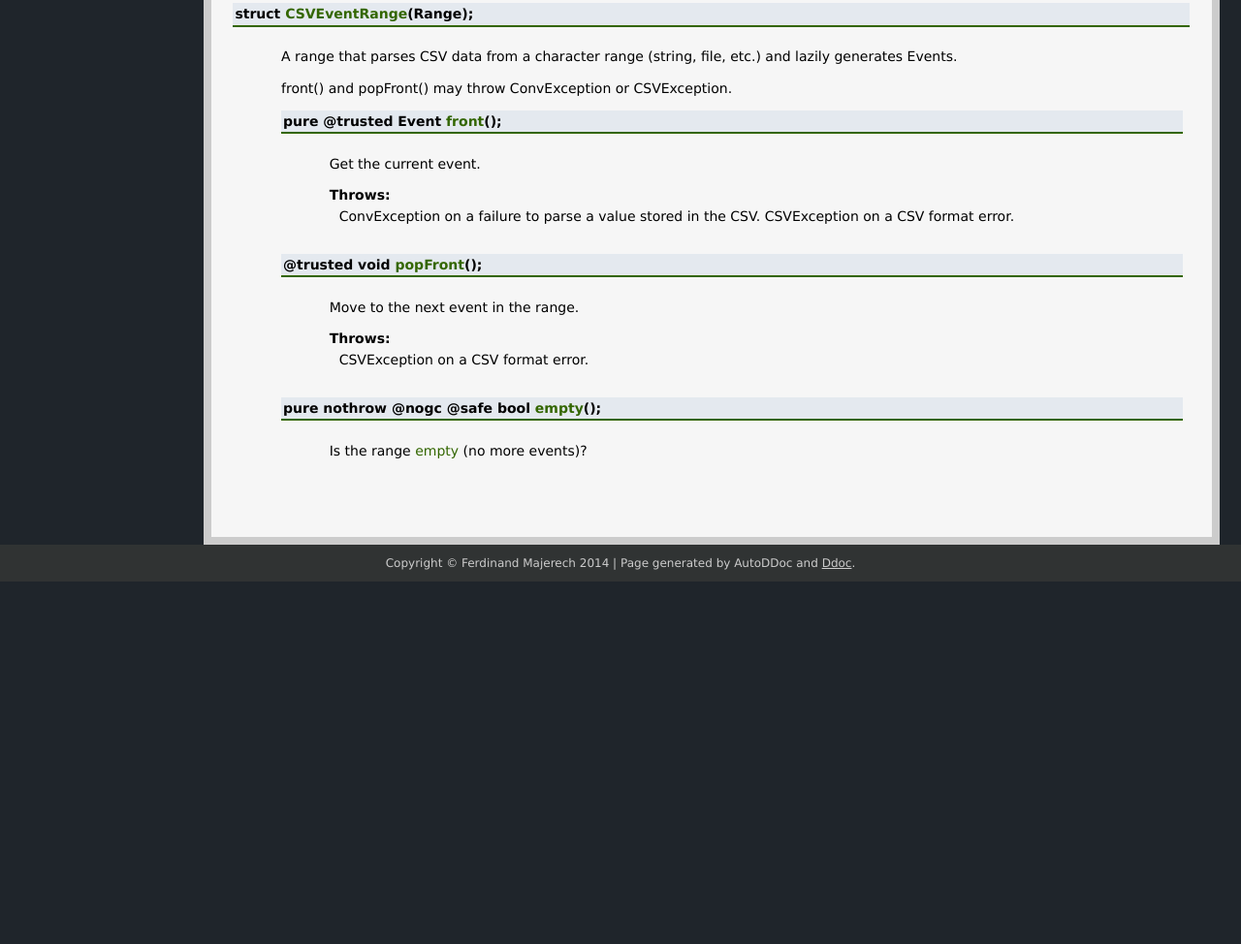
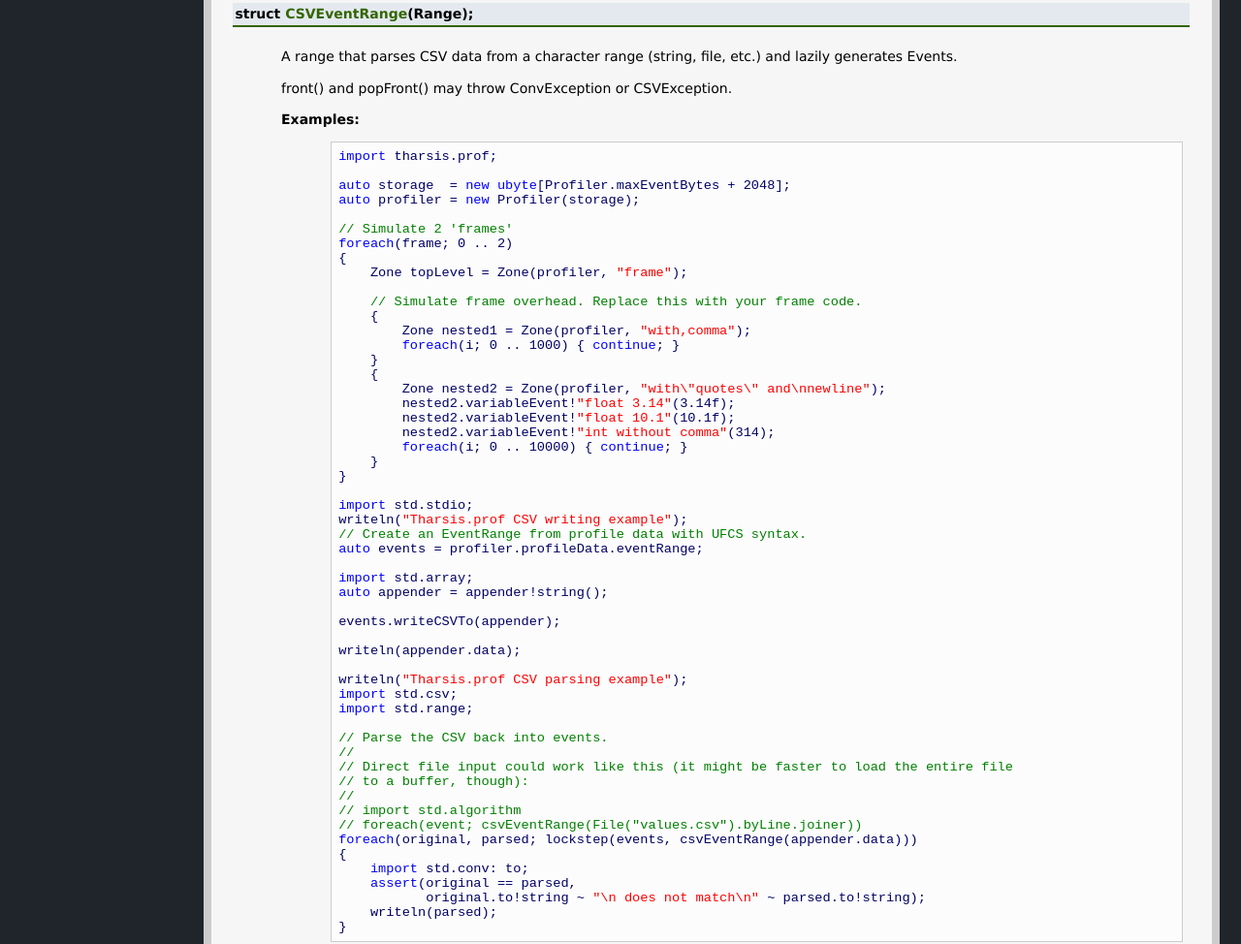
Before and after one commit to kiith-sa/tharsis.prof, a website: page doc/html/tharsis.prof.csv.html in a window 1280 px wide. Shown: the part 555-1529 px from the top of the page at 97% size. Before the commit the page ends 1155 px from the top, so only its background shows below. Drawn offline with Linux system fonts and the light colour scheme.

Commit message:
CSV doc update.

```diff
--- a/doc/html/tharsis.prof.csv.html
+++ b/doc/html/tharsis.prof.csv.html
@@ -65,7 +65,63 @@
  generates Events.
 </p>
 <p>front() and popFront() may throw ConvException or CSVException.</p>
+<b>Examples:</b><div class="pbr"><pre class="d_code">
+<span class="d_keyword">import</span> tharsis.prof;
 
+<span class="d_keyword">auto</span> storage  = <span class="d_keyword">new</span> <span class="d_keyword">ubyte</span>[Profiler.maxEventBytes + 2048];
+<span class="d_keyword">auto</span> profiler = <span class="d_keyword">new</span> Profiler(storage);
+
+<span class="d_comment">// Simulate 2 'frames'
+</span><span class="d_keyword">foreach</span>(frame; 0 .. 2)
+{
+    Zone topLevel = Zone(profiler, <span class="d_string">"frame"</span>);
+
+    <span class="d_comment">// Simulate frame overhead. Replace this with your frame code.
+</span>    {
+        Zone nested1 = Zone(profiler, <span class="d_string">"with,comma"</span>);
+        <span class="d_keyword">foreach</span>(i; 0 .. 1000) { <span class="d_keyword">continue</span>; }
+    }
+    {
+        Zone nested2 = Zone(profiler, <span class="d_string">"with\"quotes\" and\nnewline"</span>);
+        nested2.variableEvent!<span class="d_string">"float 3.14"</span>(3.14f);
+        nested2.variableEvent!<span class="d_string">"float 10.1"</span>(10.1f);
+        nested2.variableEvent!<span class="d_string">"int without comma"</span>(314);
+        <span class="d_keyword">foreach</span>(i; 0 .. 10000) { <span class="d_keyword">continue</span>; }
+    }
+}
+
+<span class="d_keyword">import</span> std.stdio;
+writeln(<span class="d_string">"Tharsis.prof CSV writing example"</span>);
+<span class="d_comment">// Create an EventRange from profile data with UFCS syntax.
+</span><span class="d_keyword">auto</span> events = profiler.profileData.eventRange;
+
+<span class="d_keyword">import</span> std.array;
+<span class="d_keyword">auto</span> appender = appender!string();
+
+events.writeCSVTo(appender);
+
+writeln(appender.data);
+
+writeln(<span class="d_string">"Tharsis.prof CSV parsing example"</span>);
+<span class="d_keyword">import</span> std.csv;
+<span class="d_keyword">import</span> std.range;
+
+<span class="d_comment">// Parse the CSV back into events.
+</span><span class="d_comment">//
+</span><span class="d_comment">// Direct file input could work like this (it might be faster to load the entire file
+</span><span class="d_comment">// to a buffer, though):
+</span><span class="d_comment">//
+</span><span class="d_comment">// import std.algorithm
+</span><span class="d_comment">// foreach(event; csvEventRange(File("values.csv").byLine.joiner))
+</span><span class="d_keyword">foreach</span>(original, parsed; lockstep(events, csvEventRange(appender.data)))
+{
+    <span class="d_keyword">import</span> std.conv: to;
+    <span class="d_keyword">assert</span>(original == parsed,
+           original.to!string ~ <span class="d_string">"\n does not match\n"</span> ~ parsed.to!string);
+    writeln(parsed);
+}
+</pre>
+</div>
 <dl><dt class="d_decl"><a name="CSVEventRange.front"></a>pure @trusted Event <a name="front"></a><span class="ddoc_psymbol">front</span>();
 </dt>
 <dd><p>Get the current event.
```
